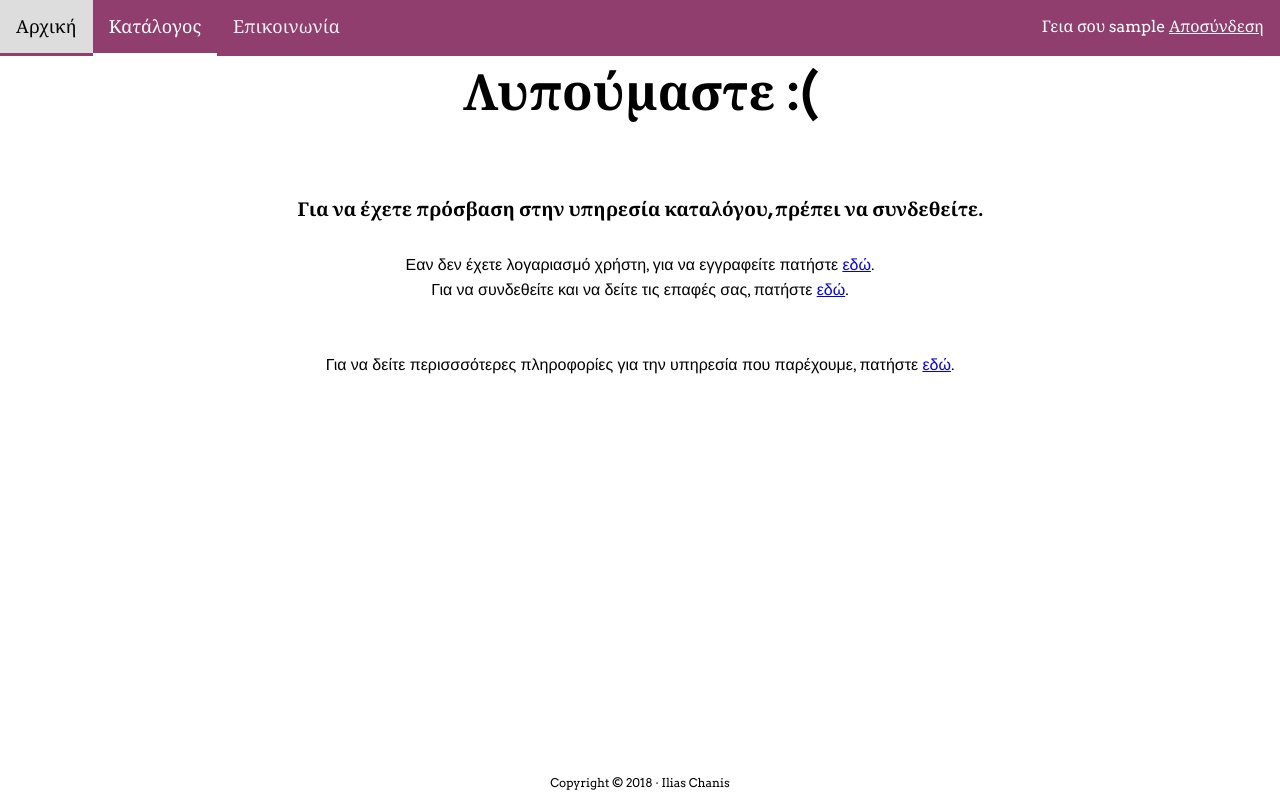
After one commit to liakoyras/contactsdirectory, a PHP site: page /false.php in a window 1280 px wide. The commit adds this page. Run offline with PHP 8.4, Linux system fonts and the light colour scheme; the visitor is signed in with stand-in values (Sample User, id 1).

Commit message:
Fixed some copy paste issues with logn.php. Created and updated false.php to redirect the user when he is not logged in and can't use the catalogue service. Added special styling to it.

```diff
--- /dev/null
+++ b/css/false.css
@@ -0,0 +1,37 @@
+#main {
+
+	margin-top: 55px;
+
+}
+
+h1 {
+
+	margin-top: 20px;
+	font-size: 50px;
+
+}
+
+p {
+
+	margin-top: 30px;
+	margin-bottom: 50px;
+
+}
+
+.footer{
+
+	position: fixed;
+	left: 0;
+	bottom: 0;
+
+}
+
+@media screen and (max-width: 600px) {
+
+	h1 {
+
+		font-size: 35px;
+
+	}
+
+}
--- a/css/global.css
+++ b/css/global.css
@@ -4,7 +4,7 @@ body {
 
 	margin: 0;
 	height: 100%;
-	padding:0;
+	padding: 0;
 	font-family: 'PT Sans', Helvetica, Arial, sans-serif;
 	font-size: 16px;
 	line-height: 25px;
--- /dev/null
+++ b/false.php
@@ -0,0 +1,82 @@
+<!DOCTYPE html>
+<html>
+
+	<head>
+
+		<meta charset="UTF-8">
+		<meta name="viewport" content="width=device-width, initial-scale=1.0">
+
+		<meta name="description" content="Online Directory Services">
+		<meta name="author" content="Ilias Chanis">
+		<meta name="last modified" content="16 Jul 2018">
+
+		<title>Κατάλογος</title>
+		<link rel="icon" href="favicon.ico">
+
+		<link rel="stylesheet" type="text/css" href="css/global.css">
+		<link rel="stylesheet" type="text/css" href="css/false.css">
+
+		<link rel="stylesheet" href="https://cdnjs.cloudflare.com/ajax/libs/font-awesome/4.7.0/css/font-awesome.min.css">
+
+		<link rel="stylesheet" href="https://fonts.googleapis.com/css?family=Arvo">
+		<link rel="stylesheet" href="https://fonts.googleapis.com/css?family=PT+Sans">
+
+		<script src="jscr/buttons.js"></script>
+
+	</head>
+
+	<body>
+
+	    <div class="navbar" id="myTopnav">
+
+			<a href="index.php">Αρχική</a>
+			<a class="active" href="php/chooser.php">Κατάλογος</a>
+			<a href="contact.php">Επικοινωνία</a>
+			<a href="javascript:void(0);" class="icon" onclick="hamburger()">
+   				<i id="hamburger" class="fa fa-bars"></i>
+  			</a>
+
+  			<div id ="right" >
+
+				<?php
+						error_reporting(0);
+						session_start();
+						if($_SESSION["authorized"] == 1){
+
+							echo "Γεια σου " . $_SESSION["username"] . "&nbsp;<a href='php/logout.php'>Αποσύνδεση</a>";
+
+						}else{
+
+							echo "&nbsp;<a href='php/login.php'><i class='fa'>&#xf007;&nbsp;&nbsp;</i>Σύνδεση</a>";
+
+						}
+
+				?>
+
+			</div>
+
+	    </div>
+
+		<section id="main">
+
+			<h1 class="center">Λυπούμαστε :(</h1>
+
+			<h3 class="center"><br>Για να έχετε πρόσβαση στην υπηρεσία καταλόγου, πρέπει να συνδεθείτε.</h3>
+
+			<p class="center">Εαν δεν έχετε λογαριασμό χρήστη, για να εγγραφείτε πατήστε <a href="php/signup.php">εδώ</a>.<br>Για να συνδεθείτε και να δείτε τις επαφές σας, πατήστε <a href="php/login.php">εδώ</a>.</p>
+
+			<p class="center">Για να δείτε περισσσότερες πληροφορίες για την υπηρεσία που παρέχουμε, πατήστε <a href="index.php#main">εδώ</a>.</p>
+
+		</section>
+
+		<div class="footer">
+
+	    	<br>Copyright © 2018 · Ilias Chanis
+
+		</div>
+
+		<script src="jscr/collapsible.js"></script>
+
+	</body>
+
+</html>
--- a/php/chooser.php
+++ b/php/chooser.php
@@ -3,11 +3,11 @@
 
 	if($_SESSION["authorized"] == 1){
 
-		header('Location: //catalogue.php');
+		header('Location: ../catalogue.php');
 
 	}else{
 
-		header('Location: //false.php');
+		header('Location: ../false.php');
 
 	}
 
```
Also changed, not shown: php/login.php (+0 -52 lines), css/social.css (line endings or trailing spaces).
